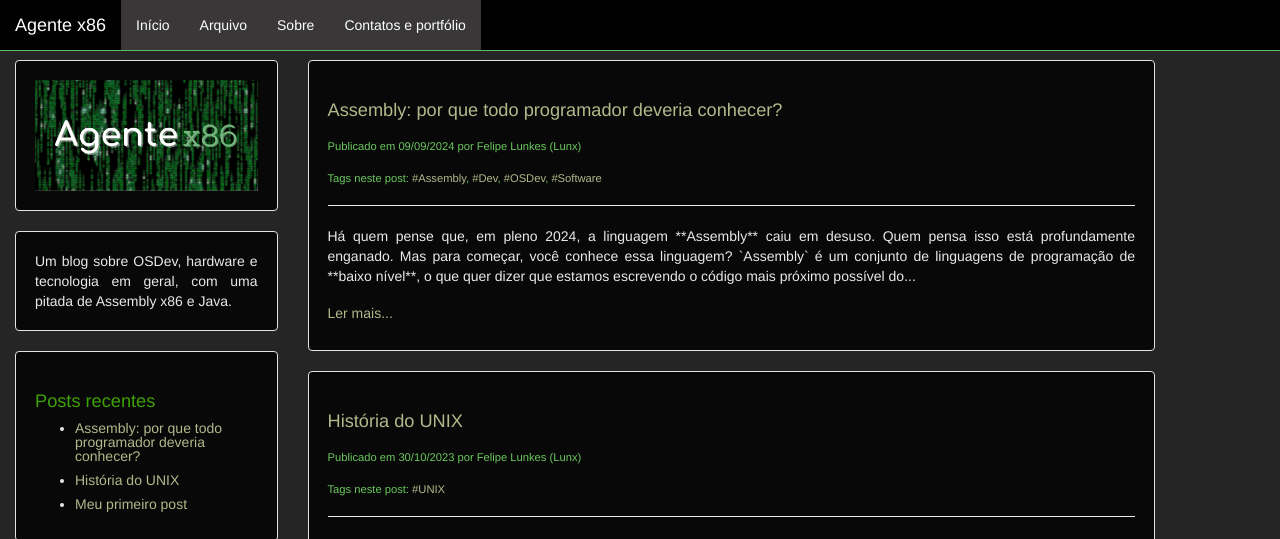
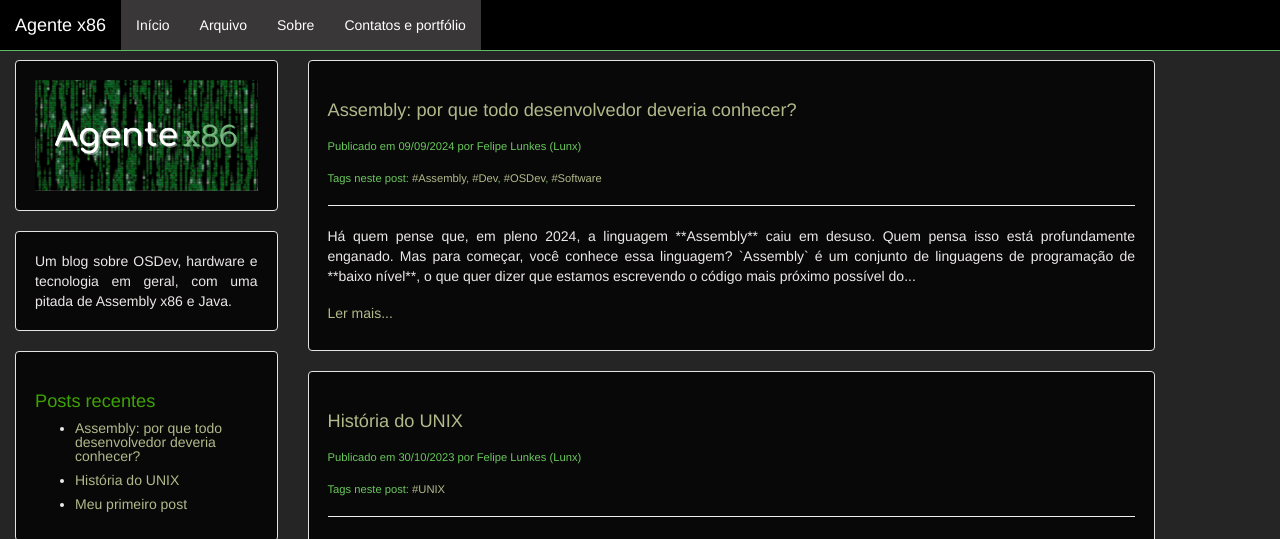
Before and after one commit to felipenlunkes/agentex86, a Jekyll site: the page built from index.html, in a window 1280 px wide and 1048 px high. Shown: the top 539 px of the window. Built offline with Jekyll 4.4.1, drawn with Linux system fonts in a browser that asks for light colours; the list of posts is cut into pages by our own code.

Commit message:
Atualização do post

```diff
--- a/_posts/2024-09-09-assembly-por-que-saber.md
+++ b/_posts/2024-09-09-assembly-por-que-saber.md
@@ -1,10 +1,10 @@
 ---
-title: "Assembly: por que todo programador deveria conhecer?"
+title: "Assembly: por que todo desenvolvedor deveria conhecer?"
 date: 2024-09-09
 author: Felipe Lunkes (Lunx)
 tags: ["Assembly", "Dev", "OSDev", "Software"]
 revised: Felipe Lunkes (Lunx)
-update: 2024-09-09 09:38:00
+update: 2024-09-09 10:00:00
 ---
 
 <div align="justify">
```
